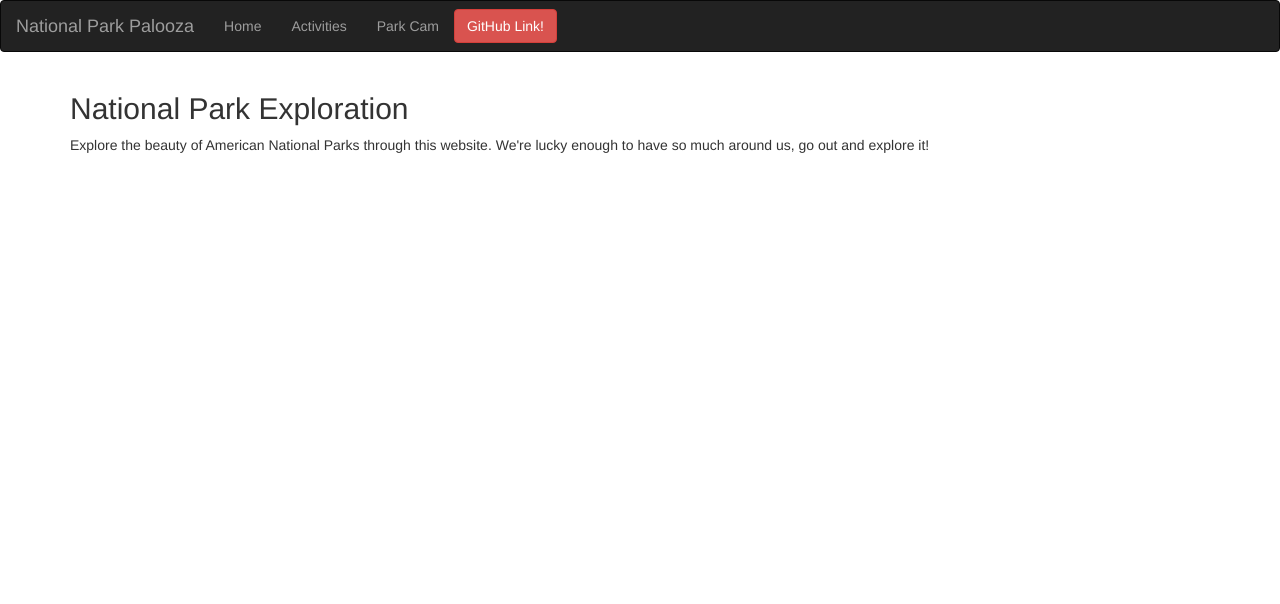
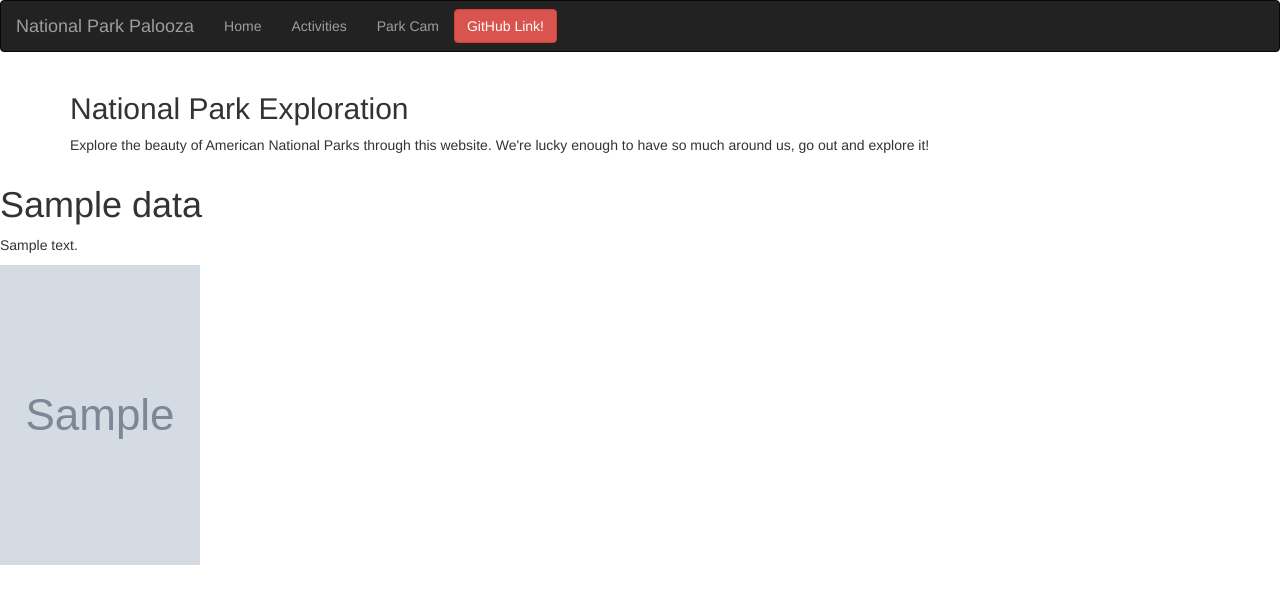
Before and after one commit to Bigdelle/national-park-flaskApp, a Flask app: template templates/parkinfo.html in a window 1280 px wide. Shown: the top 604 px of the page. Run offline with Flask 2, Linux system fonts and the light colour scheme; the template is opened without the code that fills it: most values are stand-ins (such as "Sample title", 1, 10 or a date in 2020); grey boxes marked "Sample" are stand-in pictures; some libraries are stand-ins or nearby versions.

Commit message:
Adding park info section

```diff
--- a/app.py
+++ b/app.py
@@ -25,7 +25,6 @@ def index():
 
 @app.route('/activities', methods=['POST'])
 def my_newform_post():
-
     activity = str(request.form['park_code'])
     parks = dict(data.get_parks(activity))
     global data_stuff
@@ -37,3 +36,19 @@ def my_newform_post():
 @app.route('/return')
 def index_render():
     return render_template('return.html', data = data_stuff, val=values)
+
+@app.route('/return', methods=['POST'])
+def get_info():
+    global park_id
+    park_id = request.form['park-but']
+    park_id = park_id[park_id.rfind(' ')+1:]
+    print(park_id)
+    return redirect('/parkinfo')
+
+
+@app.route('/parkinfo')
+def parkinfo_index():
+    park_name = data.get_name(park_id)
+    description = data.get_description(park_id)
+    img = data.get_image(park_id)
+    return render_template('parkinfo.html', data = park_name, desc = description, image = img)
--- a/templates/parkinfo.html
+++ b/templates/parkinfo.html
@@ -1,2 +1,6 @@
 {% extends 'base.html' %}
-<h1> test</h1>
+{% block content %}
+    <h1> {{data}} </h1>
+    <p> {{desc}} </p>
+    <img src="{{image}}" alt="{{data}} Image" style="width:200px;height:300px;">
+{% endblock content %}
--- a/templates/return.html
+++ b/templates/return.html
@@ -8,10 +8,14 @@
        <tr>
             <th> {{ value }}</th>
             <form method="POST">
-                <td><button name = 'park-but' class="btn btn-danger navbar-btn">Park Code: {{key}}</button></td>
+
+                <td><input type="submit" name="park-but" class="btn btn-danger navbar-btn" value="Park Code: {{key}}"></td>
+                <!--<td><button><input name = 'park-but' class='btn btn-danger navbar-btn' type = 'submit' value = '{{key}}'>Park Code: {{key}}</button></td>-->
             </form>
 
        </tr>
     {% endfor %}
     </table>
+
+
 {% endblock content %}
```
Also changed, not shown: data.py (+17 -0 lines).
